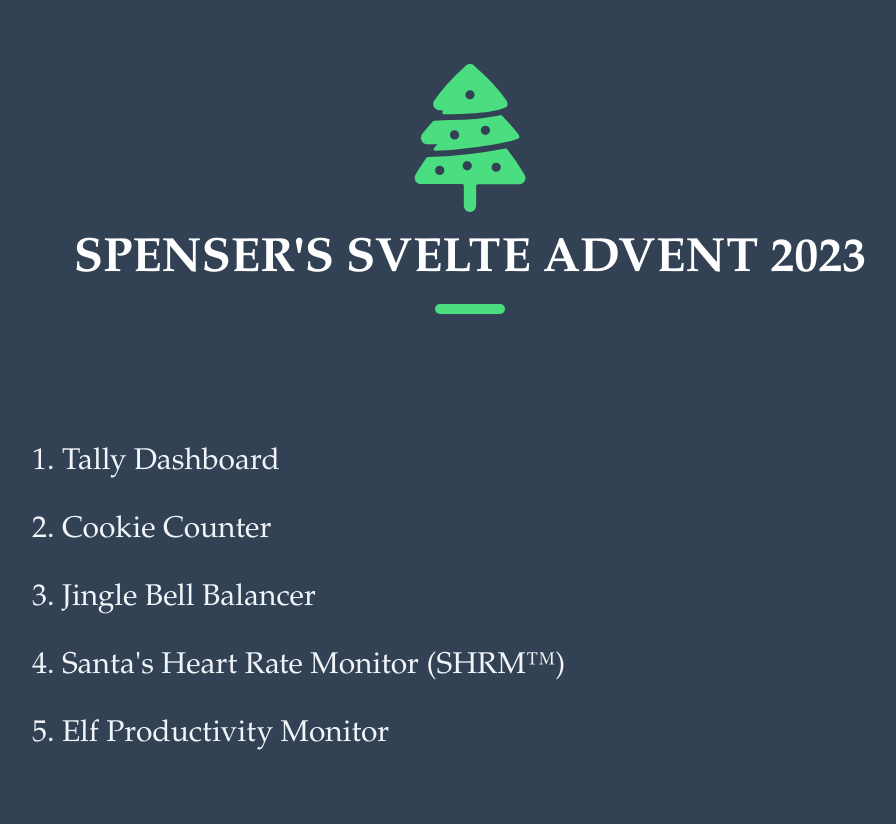
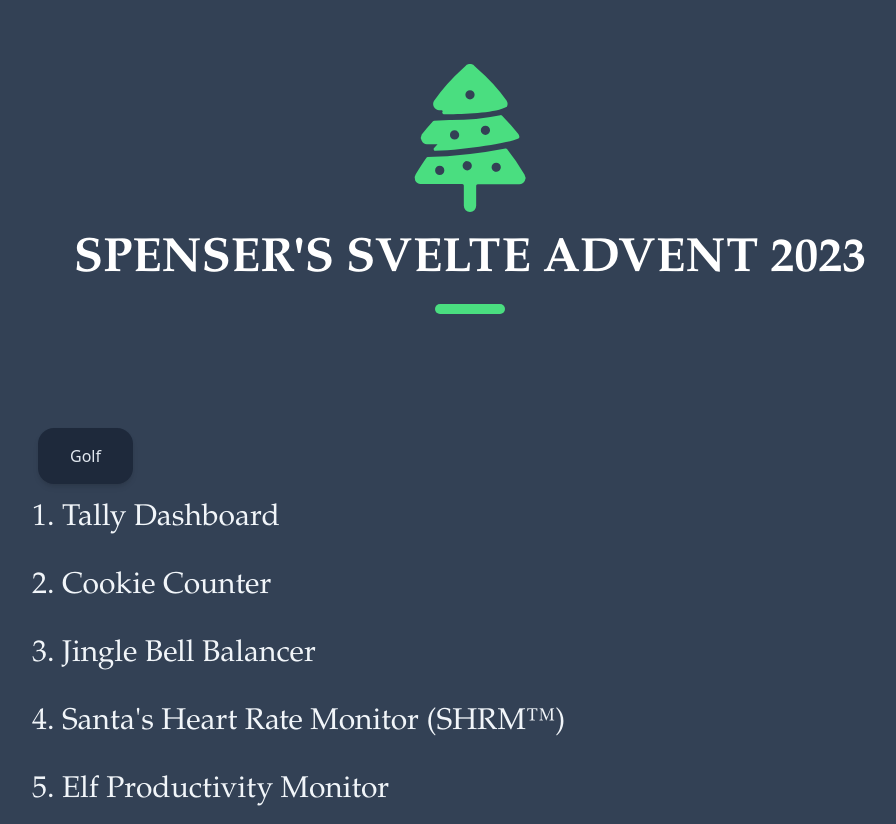
Before and after one commit to speiffer829/svelte-advent-2023, a SvelteKit app: page / in a window 1280 px wide. Shown: the whole page, without its empty margins (170-1066 px from the left). Before the commit the page ends 800 px from the top, so only its background shows below. Built offline with nearby package versions, Linux system fonts and the light colour scheme.

Commit message:
starting golf

```diff
--- /dev/null
+++ b/src/routes/(projects)/golf-score/+page.svelte
@@ -0,0 +1,2 @@
+<script lang="ts">
+</script>
--- a/src/routes/+page.svelte
+++ b/src/routes/+page.svelte
@@ -41,6 +41,7 @@
 {/snippet}
 
 <main class="mx-auto max-w-4xl px-4 pt-16">
+	<a href="/golf-score" class="btn">Golf</a>
 	<ol class="list-outside list-decimal pl-6 font-serif text-3xl">
 		{@render link({ href: 'tally-dashboard', text: 'Tally Dashboard' })}
 		{@render link({ href: 'cookie-counter', text: 'Cookie Counter' })}
```
